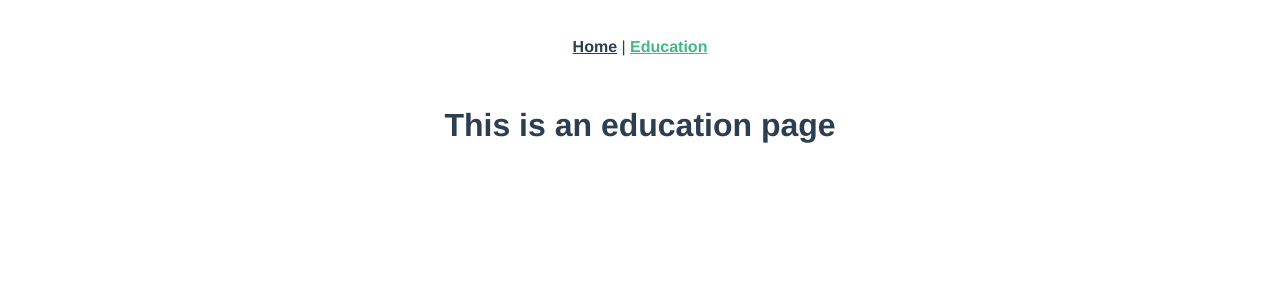
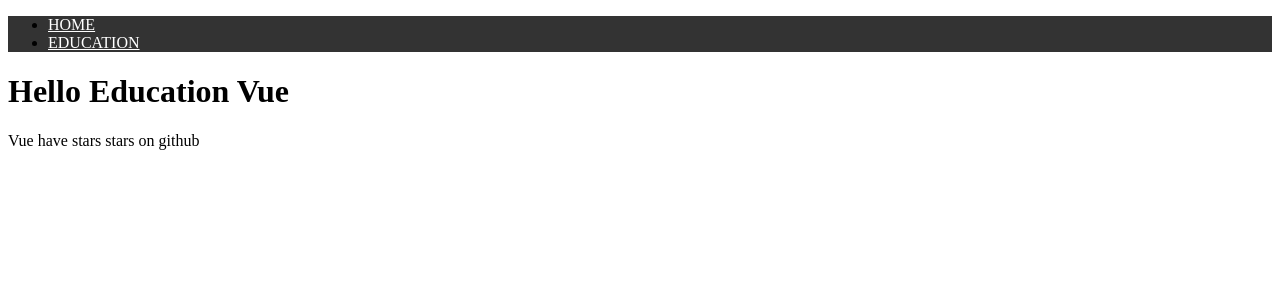
Before and after one commit to estevegf/vue, a Vue app: page /education in a window 1280 px wide. Shown: the top 300 px of the page. Built offline with nearby package versions, Linux system fonts and the light colour scheme.

Commit message:
Code Structure

```diff
--- a/src/App.vue
+++ b/src/App.vue
@@ -1,31 +1,17 @@
 <template>
   <div id="app">
-    <div id="nav">
-      <router-link :to="{ name: 'home' }">Home</router-link> |
-      <router-link :to="{ name: 'education' }">Education</router-link>
-    </div>
+    <Nav />
     <router-view />
   </div>
 </template>
 
-<style>
-#app {
-  font-family: "Avenir", Helvetica, Arial, sans-serif;
-  -webkit-font-smoothing: antialiased;
-  -moz-osx-font-smoothing: grayscale;
-  text-align: center;
-  color: #2c3e50;
-}
-#nav {
-  padding: 30px;
-}
+<script>
+// @ is an alias to /src
+import Nav from "@/components/Nav.vue";
 
-#nav a {
-  font-weight: bold;
-  color: #2c3e50;
-}
-
-#nav a.router-link-exact-active {
-  color: #42b983;
-}
-</style>
+export default {
+  components: {
+    Nav
+  }
+};
+</script>
--- a/src/components/HelloWorld.vue
+++ /dev/null
@@ -1,114 +0,0 @@
-<template>
-  <div class="hello">
-    <h1>{{ msg }}</h1>
-    <p>
-      For a guide and recipes on how to configure / customize this project,<br />
-      check out the
-      <a href="https://cli.vuejs.org" target="_blank" rel="noopener"
-        >vue-cli documentation</a
-      >.
-    </p>
-    <h3>Installed CLI Plugins</h3>
-    <ul>
-      <li>
-        <a
-          href="https://github.com/vuejs/vue-cli/tree/dev/packages/%40vue/cli-plugin-babel"
-          target="_blank"
-          rel="noopener"
-          >babel</a
-        >
-      </li>
-      <li>
-        <a
-          href="https://github.com/vuejs/vue-cli/tree/dev/packages/%40vue/cli-plugin-eslint"
-          target="_blank"
-          rel="noopener"
-          >eslint</a
-        >
-      </li>
-    </ul>
-    <h3>Essential Links</h3>
-    <ul>
-      <li>
-        <a href="https://vuejs.org" target="_blank" rel="noopener">Core Docs</a>
-      </li>
-      <li>
-        <a href="https://forum.vuejs.org" target="_blank" rel="noopener"
-          >Forum</a
-        >
-      </li>
-      <li>
-        <a href="https://chat.vuejs.org" target="_blank" rel="noopener"
-          >Community Chat</a
-        >
-      </li>
-      <li>
-        <a href="https://twitter.com/vuejs" target="_blank" rel="noopener"
-          >Twitter</a
-        >
-      </li>
-      <li>
-        <a href="https://news.vuejs.org" target="_blank" rel="noopener">News</a>
-      </li>
-    </ul>
-    <h3>Ecosystem</h3>
-    <ul>
-      <li>
-        <a href="https://router.vuejs.org" target="_blank" rel="noopener"
-          >vue-router</a
-        >
-      </li>
-      <li>
-        <a href="https://vuex.vuejs.org" target="_blank" rel="noopener">vuex</a>
-      </li>
-      <li>
-        <a
-          href="https://github.com/vuejs/vue-devtools#vue-devtools"
-          target="_blank"
-          rel="noopener"
-          >vue-devtools</a
-        >
-      </li>
-      <li>
-        <a href="https://vue-loader.vuejs.org" target="_blank" rel="noopener"
-          >vue-loader</a
-        >
-      </li>
-      <li>
-        <a
-          href="https://github.com/vuejs/awesome-vue"
-          target="_blank"
-          rel="noopener"
-          >awesome-vue</a
-        >
-      </li>
-    </ul>
-  </div>
-</template>
-
-<script>
-export default {
-  name: "HelloWorld",
-  props: {
-    msg: String
-  }
-};
-</script>
-
-<!-- Add "scoped" attribute to limit CSS to this component only -->
-<style scoped>
-h3 {
-  margin: 40px 0 0;
-}
-ul {
-  list-style-type: none;
-  padding: 0;
-}
-li {
-  display: inline-block;
-  margin: 0 10px;
-}
-a {
-  color: #42b983;
-}
-</style>
--- /dev/null
+++ b/src/components/Nav.vue
@@ -0,0 +1,28 @@
+<template>
+  <div id="nav">
+    <ul>
+      <li>
+        <router-link :to="{ name: 'home' }">HOME</router-link>
+      </li>
+      <li>
+        <router-link :to="{ name: 'education' }">EDUCATION</router-link>
+      </li>
+    </ul>
+  </div>
+</template>
+
+<script>
+export default {
+  name: "Nav"
+};
+</script>
+
+<style scoped>
+ul {
+  background: #333;
+}
+
+ul a {
+  color: white;
+}
+</style>
--- a/src/views/Education.vue
+++ b/src/views/Education.vue
@@ -1,5 +1,6 @@
 <template>
   <div class="education">
-    <h1>This is an education page</h1>
+    <h1>Hello Education Vue</h1>
+    <p>Vue have stars stars on github</p>
   </div>
 </template>
--- a/src/views/Home.vue
+++ b/src/views/Home.vue
@@ -1,18 +1,5 @@
 <template>
   <div class="home">
-    <img alt="Vue logo" src="../assets/logo.png" />
-    <HelloWorld msg="Welcome to Your Vue.js App" />
+    <h1>Hello Vue</h1>
   </div>
 </template>
-
-<script>
-// @ is an alias to /src
-import HelloWorld from "@/components/HelloWorld.vue";
-
-export default {
-  name: "home",
-  components: {
-    HelloWorld
-  }
-};
-</script>
```
Also changed, not shown: 1 other file (tests, documents, lock files or other folders).
